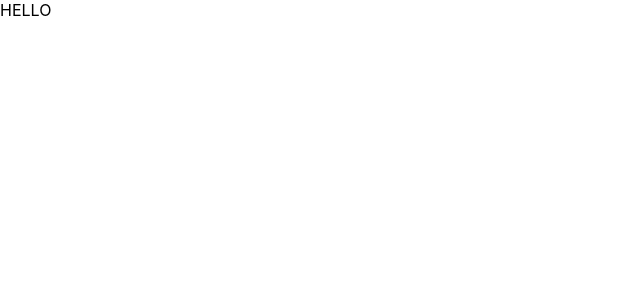
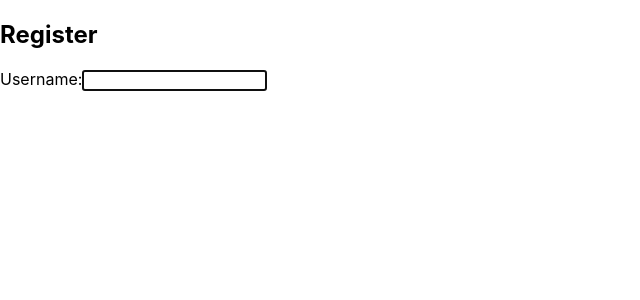
Before and after one commit to Murciegalo/Professional_Form, a React (Create React App) app: page / in a window 1280 px wide. Shown: the top 300 px of the page, without its empty margins (0-640 px from the left). Built offline with nearby package versions, Linux system fonts and the light colour scheme.

Commit message:
form & html for RegisterComp. in progress

```diff
--- a/src/App.js
+++ b/src/App.js
@@ -1,5 +1,11 @@
+import { Register } from './Register';
+
 function App() {
-  return <main className='App'>HELLO</main>;
+  return (
+    <main className='App'>
+      <Register />
+    </main>
+  );
 }
 
 export default App;
--- a/src/Register.js
+++ b/src/Register.js
@@ -44,5 +44,30 @@ export const Register = () => {
     setErrMsg('');
   }, [user, pwd, matchPwd]);
 
-  return <section>Register</section>;
+  return (
+    <section>
+      <p
+        ref={errRef}
+        className={errMsg ? 'errmsg' : 'offscreen'}
+        aria-live='assertive'>
+        {errMsg}
+      </p>
+      <h1>Register</h1>
+      <form>
+        <label htmlFor='username'>Username:</label>
+        <input
+          type='text'
+          id='username'
+          ref={userRef}
+          autoComplete='off'
+          onChange={(e) => setUser(e.target.value)}
+          required
+          aria-invalid={validName ? 'false' : 'true'}
+          aria-describedby='uidnote'
+          onFocus={() => setUserFocus(true)}
+          onBlur={() => setUserFocus(false)}
+        />
+      </form>
+    </section>
+  );
 };
```
